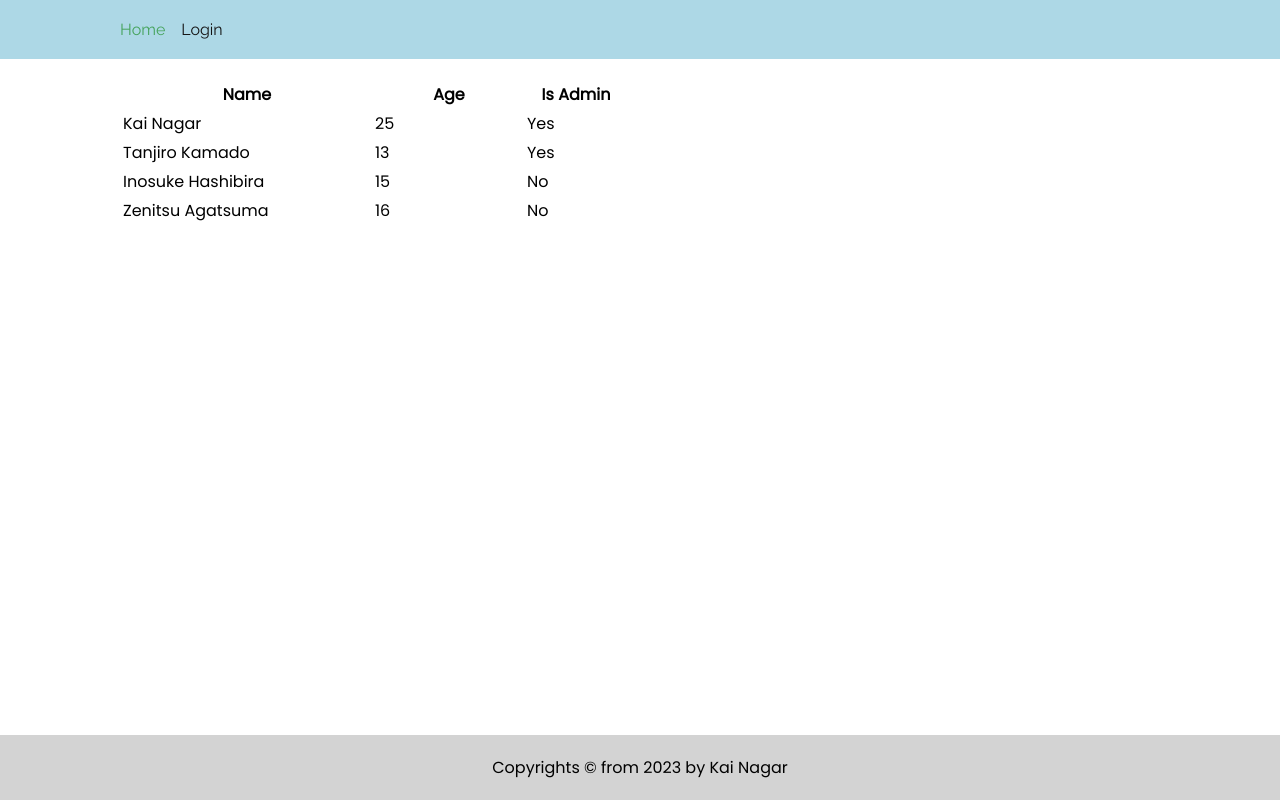
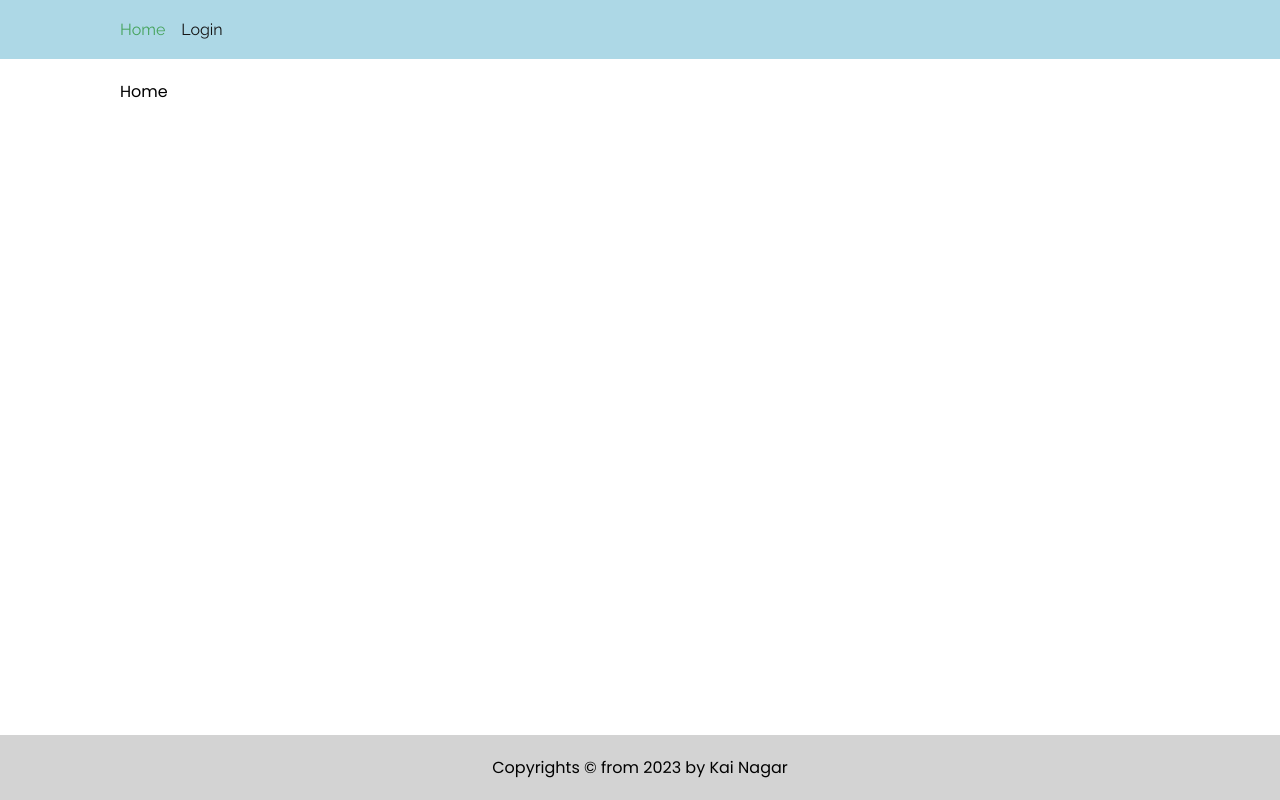
Before and after one commit to KaiNagar/TableDataUX-UI, a React (Create React App) app: page / in a window 1280 px wide. Built offline with nearby package versions, Linux system fonts and the light colour scheme.

Commit message:
setting main routes

```diff
--- a/src/App.jsx
+++ b/src/App.jsx
@@ -2,34 +2,22 @@ import { HashRouter as Router, Route, Routes } from 'react-router-dom'
 import './assets/styles/style.scss'
 
 import { Home } from './pages/Home'
-import { Login } from './pages/Login'
 
 import { AppHeader } from './cmps/AppHeader'
 import { AppFooter } from './cmps/AppFooter'
-import { useState } from 'react'
-import { dataService } from './services/data.service'
-import { TableData } from './pages/TableData'
-import { useEffectUpdate } from './customHooks/useEffectUpdate'
+import { TableIndex } from './pages/TableIndex'
 
 export function App() {
-  const [data, setData] = useState()
-
-  useEffectUpdate(() => {
-    loadData()
-  }, [])
-
-  const loadData = async () => {
-    const dataToUse = await dataService.query()
-    setData(dataToUse)
-  }
-
   return (
     <Router>
       <div className='App'>
         <AppHeader />
         <div className='main-container'>
           <div className='main layout'>
-            {data ? <TableData data={data} />: <span>Loading Data...</span> }
+            <Routes>
+              <Route path='/' element={<Home />} />
+              <Route path='/table' element={<TableIndex />} />
+            </Routes>
           </div>
         </div>
         <AppFooter />
```
